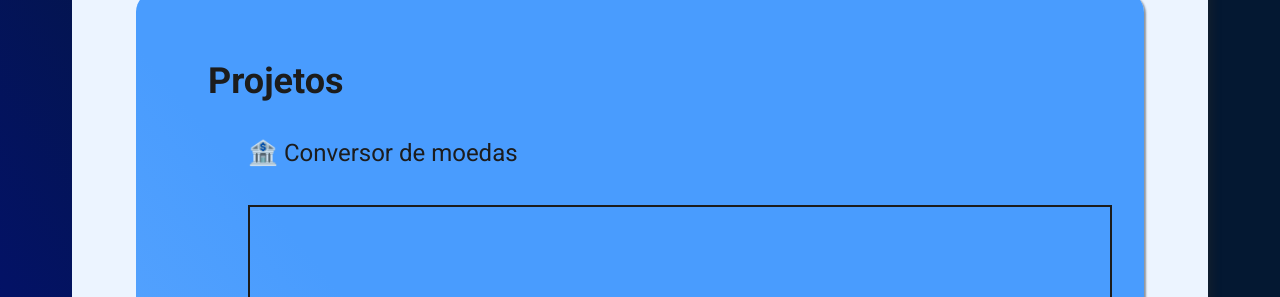
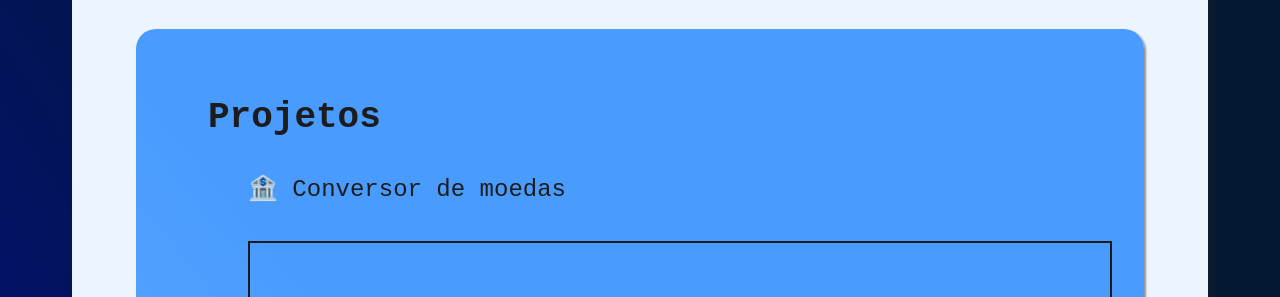
Before and after one commit to AndreCoutinhom/Certificard-ImersaoDev-Alura, a plain HTML site: page index.html in a window 1280 px wide. Shown: the part 380-677 px from the top of the page. Drawn offline with Linux system fonts and the light colour scheme; a script that the page names is missing.

Commit message:
Update style.css

```diff
--- a/style.css
+++ b/style.css
@@ -2,7 +2,7 @@
 
 body {
   background: linear-gradient(236.85deg, #041832 27.26%, blue 96.03%);
-  font-family: "Roboto", sans-serif;
+  font-family: "Courier New", sans-serif;
 }
 
 .container {
```
